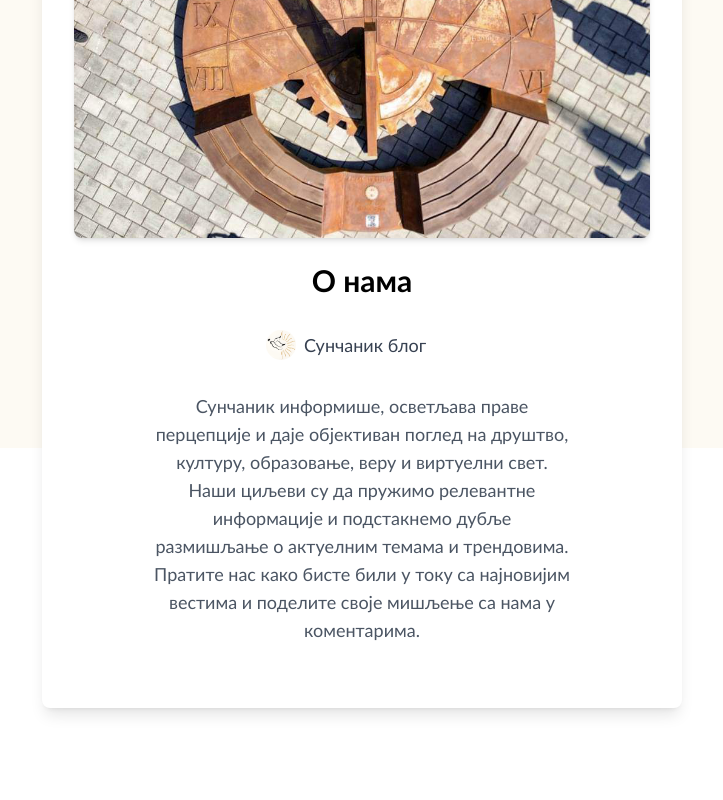
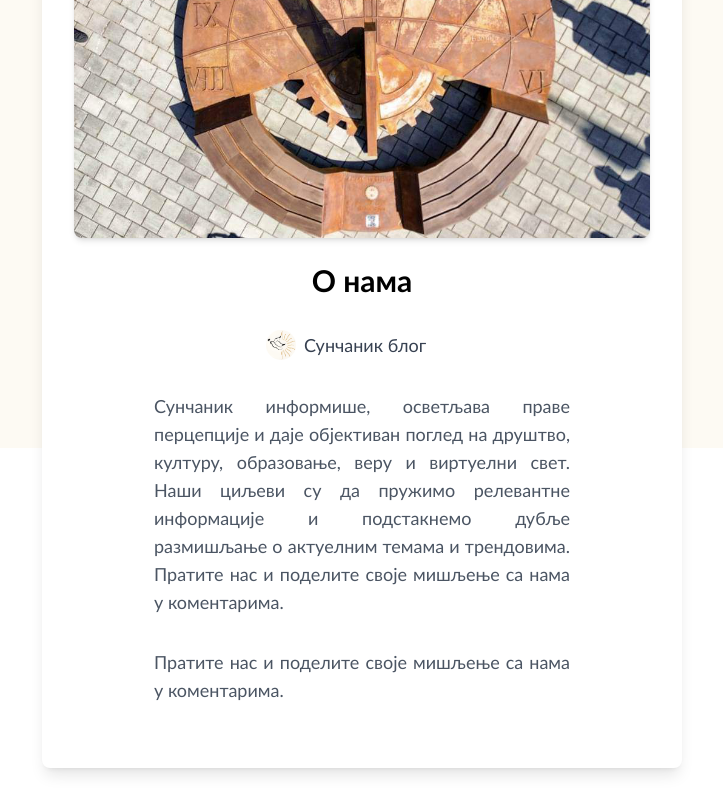
Before and after one commit to komarthebarbarian/suncanik-blog-test, a Next.js app: page /about in a window 1280 px wide. Shown: the part 352-1152 px from the top of the page, without its empty margins (278-1001 px from the left). Before the commit the page ends 1092 px from the top, so only its background shows below. Built offline with nearby package versions, Linux system fonts and the light colour scheme; no server answers.

Commit message:
20.2.2024.pt2

```diff
--- a/pages/about.js
+++ b/pages/about.js
@@ -29,12 +29,15 @@ const AboutPage = () => {
           </p>
         </div>
       </div>
-      <p className="text-center text-lg text-gray-600 font-normal px-4 lg:px-20 mb-8">
+      <p className="text-justify text-lg text-gray-600 font-normal px-4 lg:px-20 mb-8">
         Сунчаник информише, осветљава праве перцепције и даје објективан поглед
         на друштво, културу, образовање, веру и виртуелни свет. Наши циљеви су
         да пружимо релевантне информације и подстакнемо дубље размишљање о
-        актуелним темама и трендовима. Пратите нас како бисте били у току са
-        најновијим вестима и поделите своје мишљење са нама у коментарима.
+        актуелним темама и трендовима. Пратите нас и поделите своје мишљење са
+        нама у коментарима.
+      </p>
+      <p className="text-justify text-lg text-gray-600 font-normal px-4 lg:px-20 mb-8">
+        Пратите нас и поделите своје мишљење са нама у коментарима.
       </p>
     </div>
   );
```
